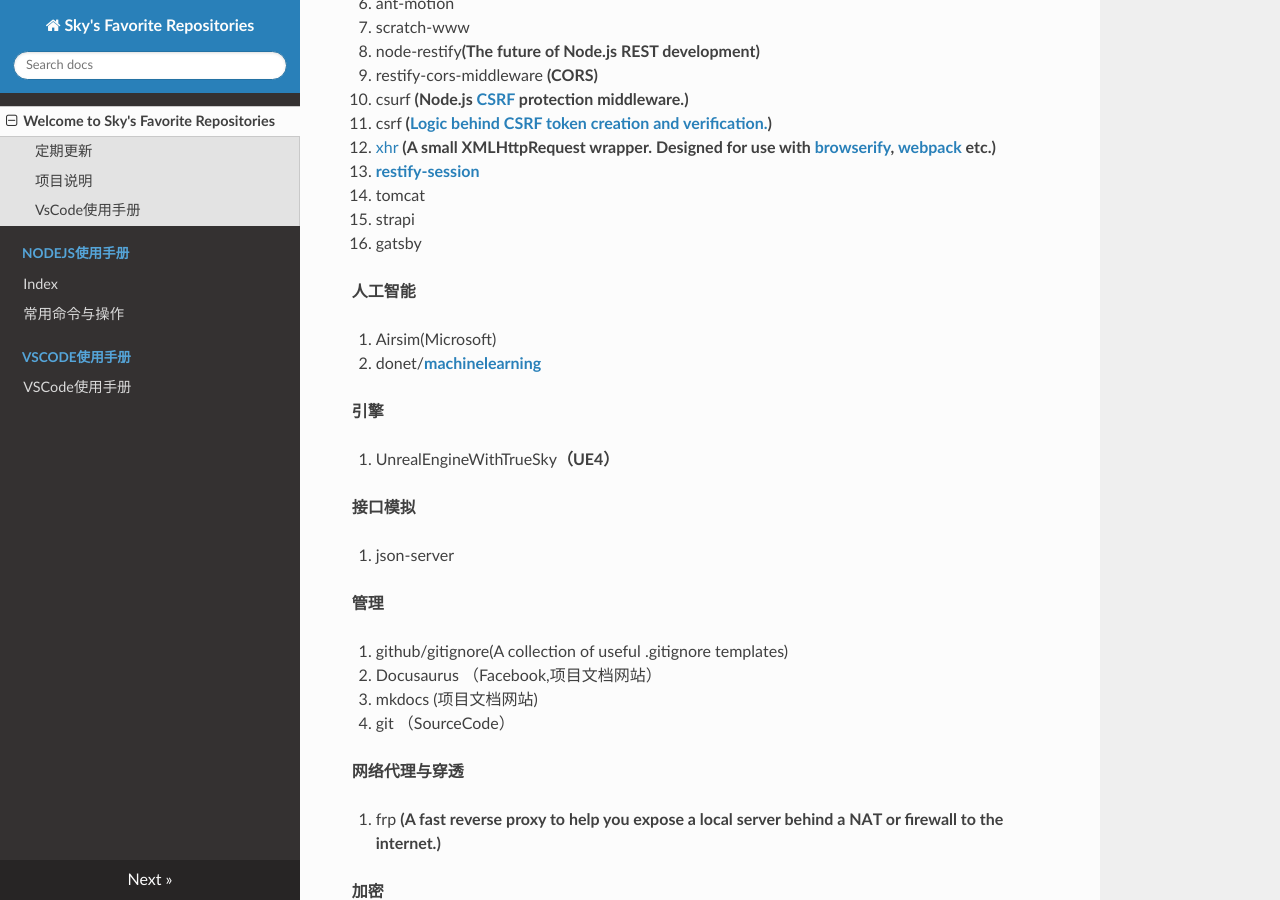
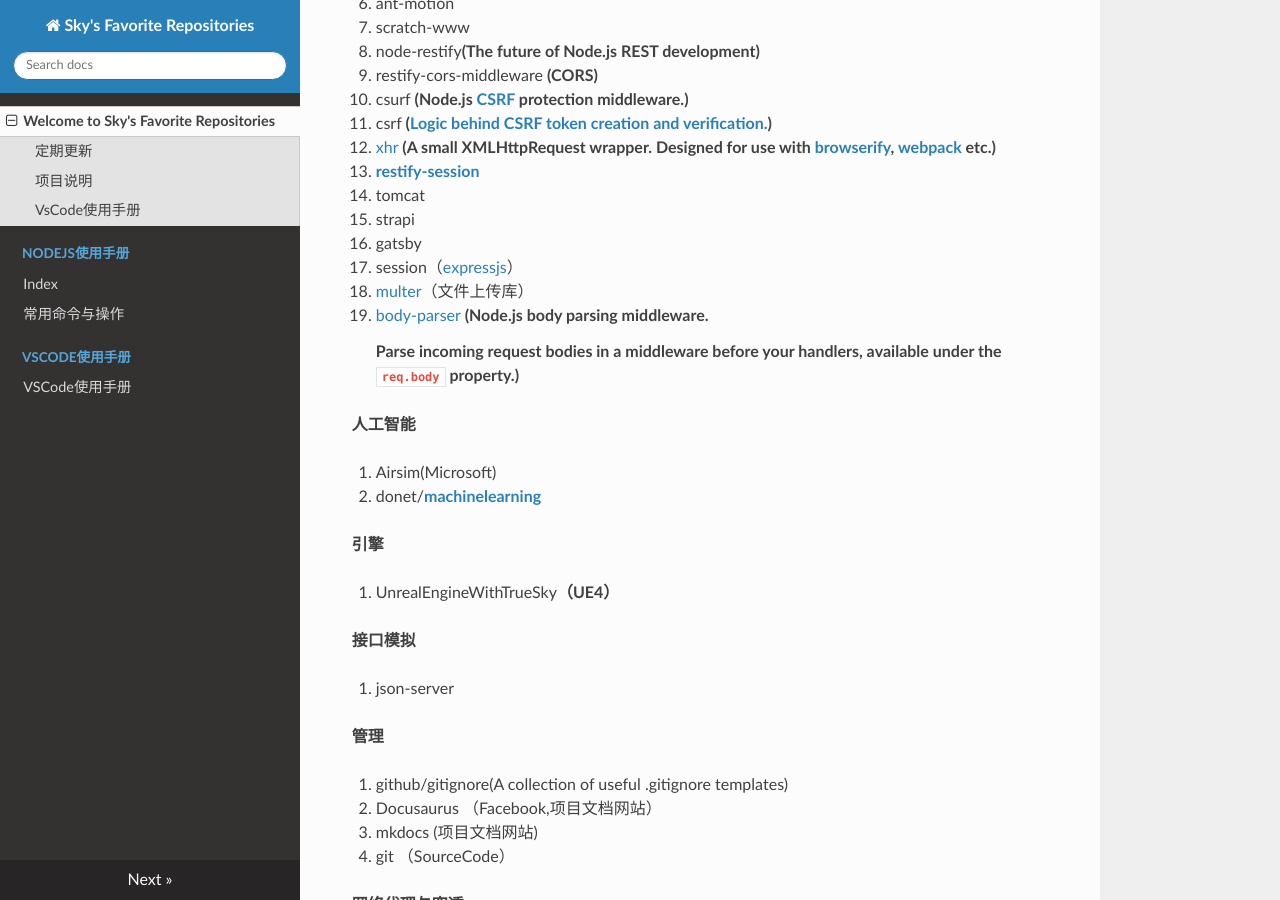
Before and after one commit to XueYuSky/FavoriteRepositories, an MkDocs documentation site: the page built from docs/index.md, in a window 1280 px wide and 900 px high, scrolled down 634 px. Built offline with MkDocs 1.6.1, drawn with Linux system fonts in a browser that asks for light colours; nearby versions of some CDN libraries.

Commit message:
add multer和body-parser

```diff
--- a/docs/index.md
+++ b/docs/index.md
@@ -15,21 +15,44 @@
 **网站建设**
 
 1. ant-design**（A UI Design Language）**
+
 2. ant-design-colors
+
 3. ant-design-landing
+
 4. ant-design-mobile
+
 5. ant-design-pro
+
 6. ant-motion
+
 7. scratch-www
+
 8. node-restify**(The future of Node.js REST development)**
+
 9. restify-cors-middleware **(CORS)**
+
 10. csurf **(Node.js [CSRF](https://en.wikipedia.org/wiki/Cross-site_request_forgery) protection middleware.)**
+
 11. csrf **([Logic behind CSRF token creation and verification.](https://github.com/pillarjs/csrf.git))**
+
 12. [xhr](<https://github.com/naugtur/xhr>) **(A small XMLHttpRequest wrapper. Designed for use with [browserify](http://browserify.org/), [webpack](https://webpack.github.io/) etc.)**
-13.  **[restify-session](<https://github.com/mgesmundo/restify-session>)**
+
+13. **[restify-session](<https://github.com/mgesmundo/restify-session>)**
+
 14. tomcat
+
 15. strapi
+
 16. gatsby
+
+17. session（[expressjs](https://github.com/expressjs)）
+
+18. [multer](<https://github.com/expressjs/multer>)（文件上传库）
+
+19. [body-parser](<https://github.com/expressjs/body-parser>)  **(Node.js body parsing middleware.**
+
+    **Parse incoming request bodies in a middleware before your handlers, available under the `req.body` property.)**
 
 **人工智能**
 
```
